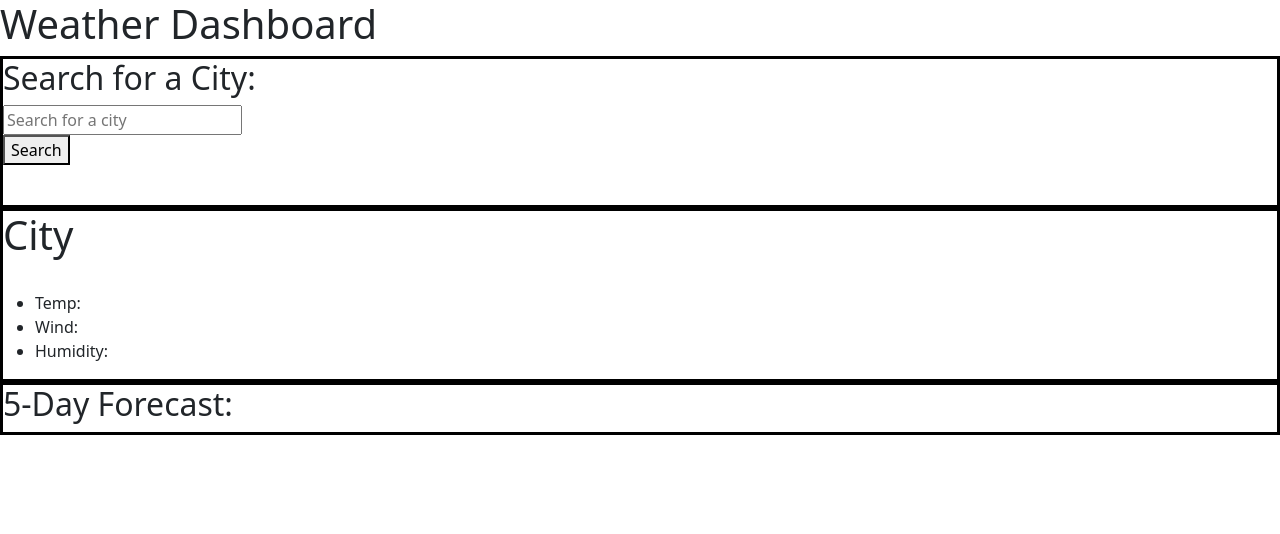
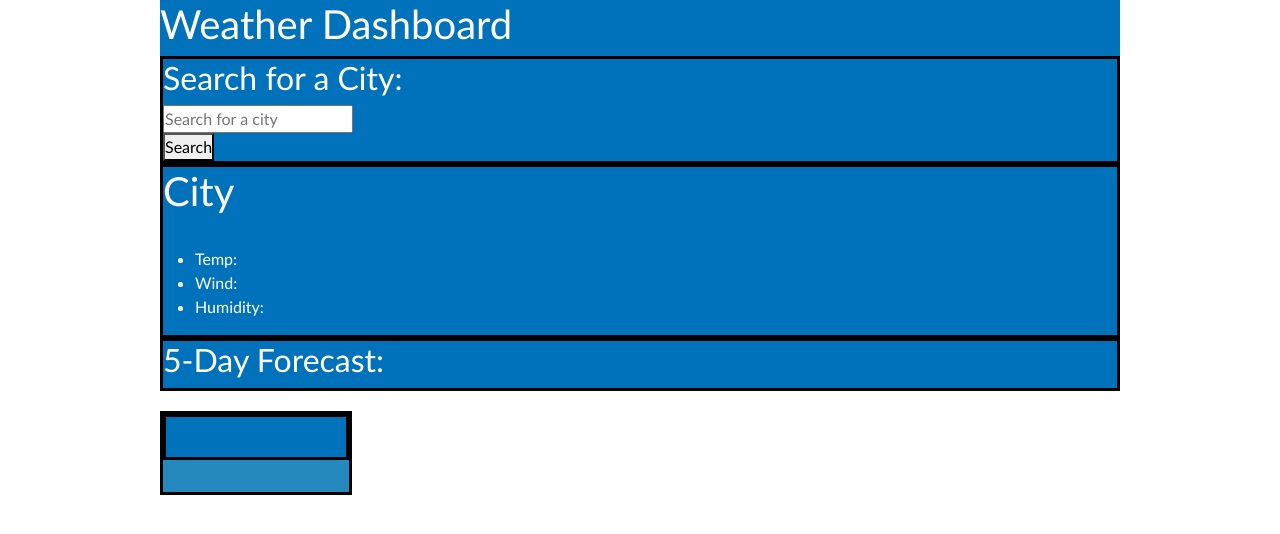
Before and after one commit to APisDriven/weatherForcast, a plain HTML site: page index.html in a window 1280 px wide. Drawn offline with nearby package versions, Linux system fonts and the light colour scheme.

Commit message:
Added styling

```diff
--- a/Assets/style.css
+++ b/Assets/style.css
@@ -1,5 +1,16 @@
+* {
+    box-sizing: border-box;
+    padding: 0;
+    margin: 0;
+}
+
 body main {
     margin: auto;
+}
+
+body {
+    display: flex
+
 }
 
 .cities-box {
@@ -13,4 +24,50 @@ body main {
 
 .future-weather {
     border: solid black;
+    background-color: #0072bb;
+    color: #ffffff;
+
 }
+
+main {
+    width: 75%;
+    /* display: flex; */
+    margin-left: 20px;
+    float: right;
+}
+
+main section {
+    margin-bottom: 20px;
+    /* padding: 50px; */
+    height: 100%;
+    font-family: 'Gill Sans', 'Gill Sans MT', Calibri, 'Trebuchet MS', sans-serif;
+    background-color: #0072bb;
+    color: #ffffff;
+}
+
+.aside {
+    text-align: center;
+    border: solid black;
+    margin-right: 20px;
+    /* padding: 20px; */
+    clear: both;
+    /* display: flex; */
+    float: left;
+    width: 20%;
+    height: 100%;
+    font-family: 'Gill Sans', 'Gill Sans MT', Calibri, 'Trebuchet MS', sans-serif;
+    background-color: #2589bd;
+}
+
+.card {
+    font-family: 'Gill Sans', 'Gill Sans MT', Calibri, 'Trebuchet MS', sans-serif;
+    background-color: #0072bb;
+    color: #ffffff;
+
+}
+
+aside section {
+    border: solid black;
+    margin-bottom: 32px;
+    color: #ffffff;
+}
--- a/index.html
+++ b/index.html
@@ -11,6 +11,7 @@
 </head>
 <body>
     <main class="main">
+        <section>
         <header>
             <h1>Weather Dashboard</h1>
         </header>
@@ -20,14 +21,6 @@
                 <input id="city-input" type="text" placeholder="Search for a city">
             </div>
             <button id="citySearch">Search</button>
-            <div>
-                <ul id="storedCityList">
-                    <li class="btn"  class="storedCity">
-                        <!-- List Cities Here -->
-                        <!-- Display Console Logged Cities from search bar -->
-                    </li>
-                </ul>
-            </div>
         </div>
         <div class="current-weather" id="currentWeather">
             <!-- Need to figure out how to add icon -->
@@ -91,8 +84,18 @@
             </div> -->
 
         </div>
-
-        </div>
+        </section>
+    </div>
+    <aside class="aside">
+        <section>
+        <ul id="storedCityList">
+            <li class="btn"  class="storedCity">
+                <!-- List Cities Here -->
+                <!-- Display Console Logged Cities from search bar -->
+            </li>
+        </ul>
+        </section>
+    </aside>
     </main>
     <script src="https://cdn.jsdelivr.net/npm/bootstrap@5.2.2/dist/js/bootstrap.bundle.min.js" integrity="sha384-OERcA2EqjJCMA+/3y+gxIOqMEjwtxJY7qPCqsdltbNJuaOe923+mo//f6V8Qbsw3" crossorigin="anonymous"></script>
     <script src="./Assets/script.js"></script>
```
